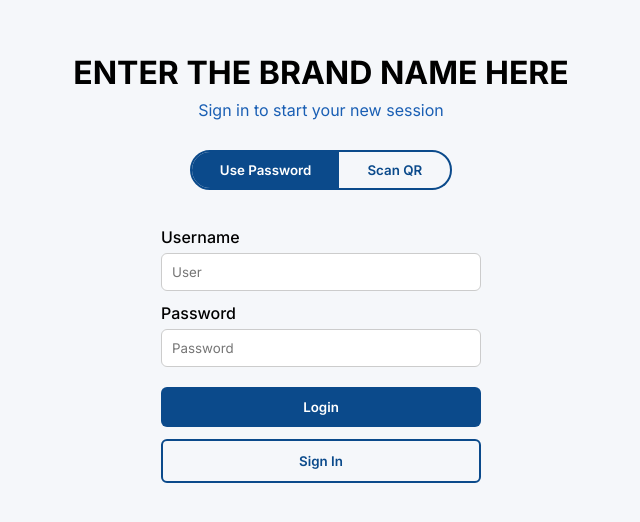
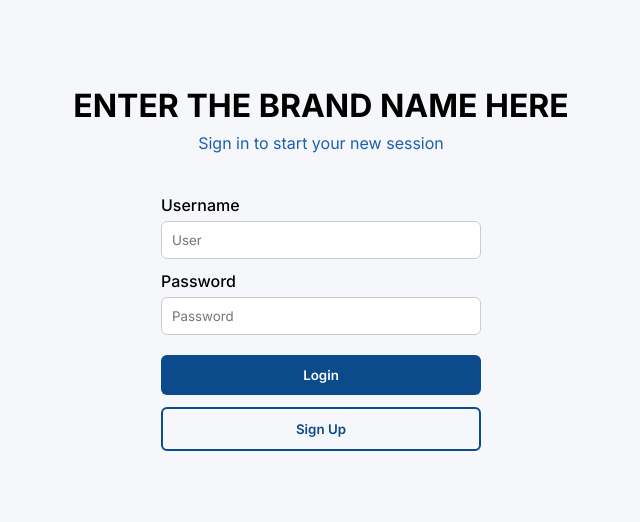
Before and after one commit to putrinra/andalanweb, a React (Vite) app: page / in a window 1280 px wide. Shown: the part 132-654 px from the top of the page, without its empty margins (319-959 px from the left). Built offline with nearby package versions, Linux system fonts and the light colour scheme.

Commit message:
Update Login.jsx

```diff
--- a/src/pages/Login.jsx
+++ b/src/pages/Login.jsx
@@ -2,16 +2,13 @@ import { useState } from "react";
 import "../styles/login.css";
 
 export default function Login() {
-  const [mode, setMode] = useState("password");
   const [isRegister, setIsRegister] = useState(false);
   const [username, setUsername] = useState("");
   const [password, setPassword] = useState("");
   const [confirmPassword, setConfirmPassword] = useState("");
-  const [qrFile, setQrFile] = useState(null);
   const [error, setError] = useState("");
   const [success, setSuccess] = useState("");
 
-  // ===== REGISTER =====
   const handleRegister = (e) => {
     e.preventDefault();
     setError("");
@@ -32,10 +29,8 @@ export default function Login() {
       return;
     }
 
-    // Simpan user baru ke localStorage
     const users = JSON.parse(localStorage.getItem("users") || "[]");
 
-    // Cek apakah username sudah ada
     if (users.find(u => u.username === username)) {
       setError("Username sudah terdaftar");
       return;
@@ -49,26 +44,27 @@ export default function Login() {
     setPassword("");
     setConfirmPassword("");
 
-    // Kembali ke form login setelah 2 detik
     setTimeout(() => {
       setIsRegister(false);
       setSuccess("");
     }, 2000);
   };
 
-  // ===== LOGIN =====
   const handleLogin = (e) => {
     e.preventDefault();
     setError("");
 
-    // Cek default admin
+    if (!username || !password) {
+      setError("Username dan password harus diisi");
+      return;
+    }
+
     if (username === "admin" && password === "admin") {
       localStorage.setItem("auth", "true");
       window.location.reload();
       return;
     }
 
-    // Cek user yang terdaftar
     const users = JSON.parse(localStorage.getItem("users") || "[]");
     const user = users.find(u => u.username === username && u.password === password);
 
@@ -80,22 +76,6 @@ export default function Login() {
     }
   };
 
-  const handleQRUpload = (e) => {
-    const file = e.target.files[0];
-    setQrFile(file);
-
-    if (file) {
-      localStorage.setItem("auth", "true");
-      window.location.reload();
-    }
-  };
-
-  const handleScan = () => {
-    alert("Scan QR (dummy berhasil)");
-    localStorage.setItem("auth", "true");
-    window.location.reload();
-  };
-
   return (
     <div className="login-container">
       <h1 className="brand-title">ENTER THE BRAND NAME HERE</h1>
@@ -103,27 +83,6 @@ export default function Login() {
         {isRegister ? "Create your account" : "Sign in to start your new session"}
       </p>
 
-      {/* Toggle Button - hanya tampil saat login */}
-      {!isRegister && (
-        <div className="toggle-wrapper">
-          <button
-            type="button"
-            className={mode === "password" ? "active" : ""}
-            onClick={() => setMode("password")}
-          >
-            Use Password
-          </button>
-          <button
-            type="button"
-            className={mode === "qr" ? "active" : ""}
-            onClick={() => setMode("qr")}
-          >
-            Scan QR
-          </button>
-        </div>
-      )}
-
-      {/* REGISTER FORM */}
       {isRegister && (
         <form className="form" onSubmit={handleRegister}>
           <label>Username</label>
@@ -174,8 +133,7 @@ export default function Login() {
         </form>
       )}
 
-      {/* PASSWORD LOGIN */}
-      {!isRegister && mode === "password" && (
+      {!isRegister && (
         <form className="form" onSubmit={handleLogin}>
           <label>Username</label>
           <input
@@ -209,29 +167,9 @@ export default function Login() {
               setPassword("");
             }}
           >
-            Sign In
+            Sign Up
           </button>
         </form>
-      )}
-
-      {/* QR LOGIN */}
-      {!isRegister && mode === "qr" && (
-        <div className="qr-section">
-          <label className="upload-box">
-            Drop File
-            <input type="file" hidden onChange={handleQRUpload} />
-          </label>
-
-          <div className="divider">
-            <span></span>
-            <p>or</p>
-            <span></span>
-          </div>
-
-          <button className="scan-btn" onClick={handleScan}>
-            Scan
-          </button>
-        </div>
       )}
     </div>
   );
```
